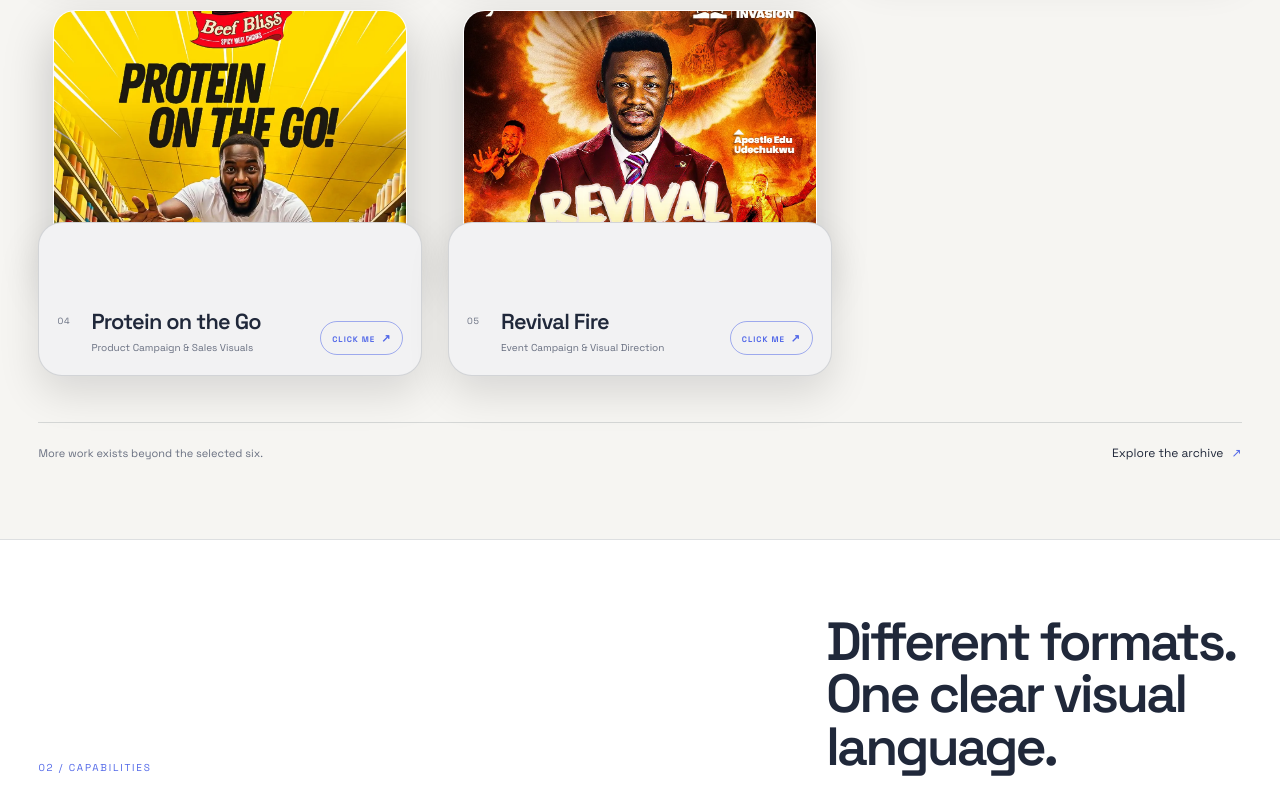
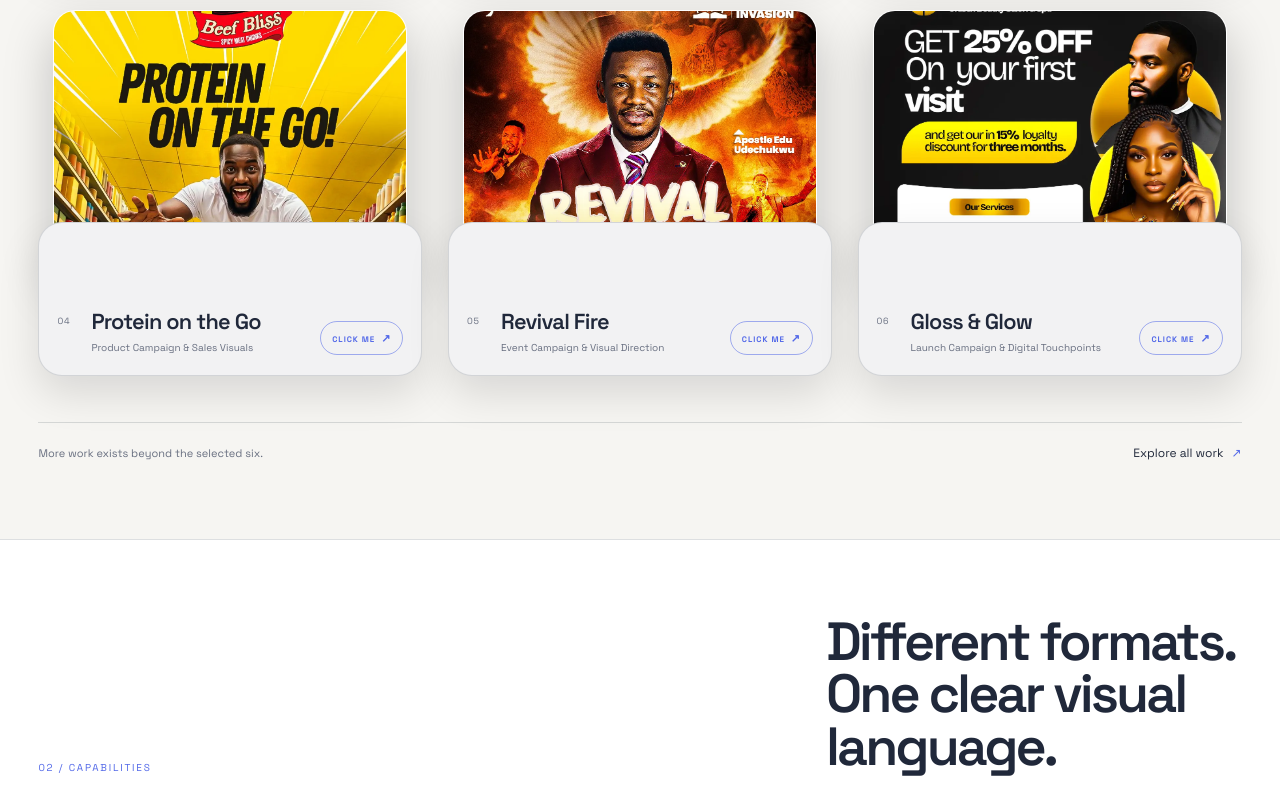
Before and after one commit to Wis-code/wisdom-portfolio, a Next.js app: page / in a window 1280 px wide. Shown: the part 1443-2240 px from the top of the page. Built offline with nearby package versions, Linux system fonts and the light colour scheme; no server answers; the database is empty.

Commit message:
Let existing featured switch control homepage selection

```diff
--- a/components/ProjectShowcase.tsx
+++ b/components/ProjectShowcase.tsx
@@ -54,13 +54,6 @@
   return fallback === -1 ? 999 : fallback + 1;
 }
 
-function belongsOnHomepage(project: Project) {
-  return (
-    Boolean(project.featured) &&
-    (HOME_PRIORITY.includes(project.slug) || Number.isFinite(project.featuredOrder))
-  );
-}
-
 export function ProjectShowcase() {
   const seed = useMemo(() => getPublishedProjects(), []);
   const [items, setItems] = useState(seed);
@@ -76,7 +69,7 @@
   const selected = useMemo(
     () =>
       items
-        .filter(belongsOnHomepage)
+        .filter((project) => project.published && project.featured)
         .sort((a, b) => homeRank(a) - homeRank(b) || sortProjectsForPortfolio(a, b))
         .slice(0, 6),
     [items]
@@ -129,7 +122,7 @@
 
       <div className={styles.moreRow}>
         <p>More work exists beyond the selected six.</p>
-        <Link href="/work">Explore the archive <span>↗</span></Link>
+        <Link href="/work">Explore all work <span>↗</span></Link>
       </div>
     </section>
   );
```
